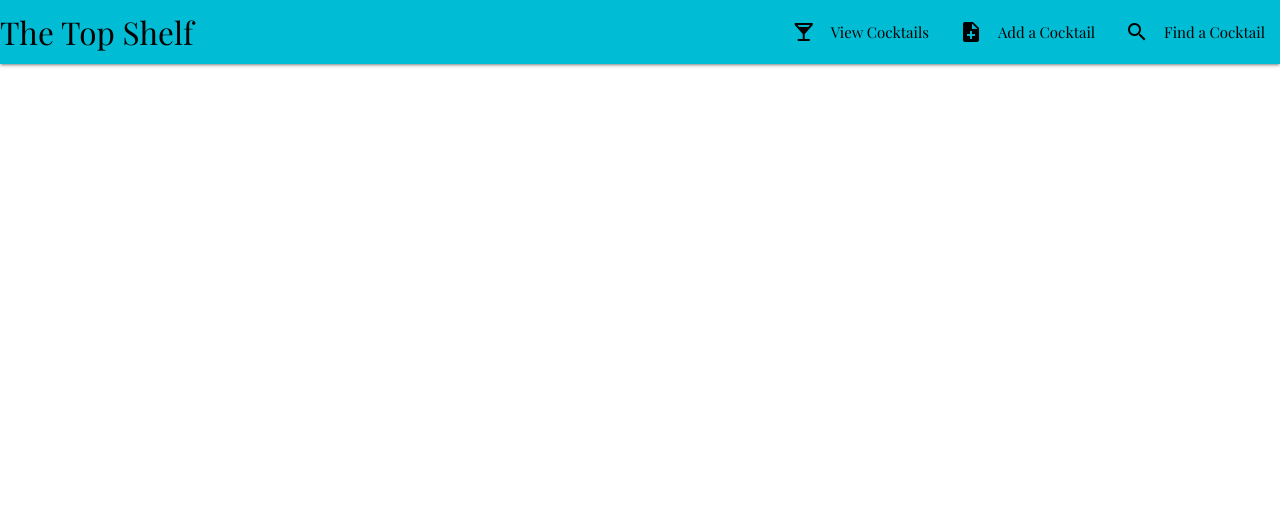
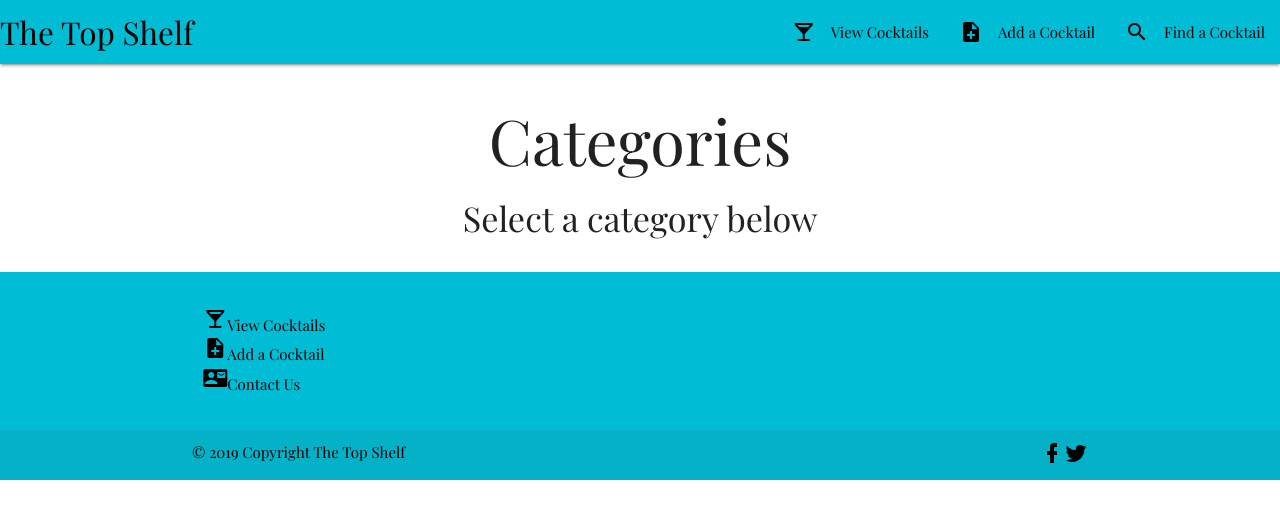
Before and after one commit to walshyc/the-top-shelf, a Flask app: page /categories in a window 1280 px wide. Shown: the top 519 px of the page. Run offline with Flask 2, Linux system fonts and the light colour scheme; data that the repository does not hold is empty; some libraries are stand-ins or nearby versions.

Commit message:
created categories and home page design

```diff
--- a/templates/base.html
+++ b/templates/base.html
@@ -36,12 +36,41 @@
         <li><a class="black-text" href="#"><i class="material-icons left">note_add</i>Add a Cocktail</a></li>
         <li><a class="black-text" href="#"><i class="material-icons left">search</i>Find a Cocktail</a></li>
     </ul>
+        {% block slider %}
+        {% endblock %}
     <div class="container">
         {% block content %}
-
-
         {% endblock %}
     </div>
+    <footer class="page-footer cyan">
+            <div class="container">
+              <div class="row">
+                <!-- <div class="col l6 s12">
+                  <h5 class="white-text">Footer Content</h5>
+                  <p class="grey-text text-lighten-4">You can use rows and columns here to organize your footer content.</p>
+                </div> -->
+                <div class="col l4 s12">
+                  <ul>
+                    <li><a class="black-text" href="/categories"><i class="material-icons">local_bar</i>View Cocktails</a></li>
+                    <li><a class="black-text" href="#!"><i class="material-icons">note_add</i>Add a Cocktail</a></li>
+                    <li><a class="black-text" href="#!"><i class="material-icons">contact_mail</i>Contact Us</a></li>
+                  </ul>
+                </div>
+              </div>
+            </div>
+            <div class="footer-copyright">
+              <div class="container black-text">
+              © 2019 Copyright The Top Shelf
+              <a class="black-text text-lighten-4 right" href="#!"><svg style="width:24px;height:24px;" viewBox="0 0 24 24">
+                    <path fill="#000000" d="M22.46,6C21.69,6.35 20.86,6.58 20,6.69C20.88,6.16 21.56,5.32 21.88,4.31C21.05,4.81 20.13,5.16 19.16,5.36C18.37,4.5 17.26,4 16,4C13.65,4 11.73,5.92 11.73,8.29C11.73,8.63 11.77,8.96 11.84,9.27C8.28,9.09 5.11,7.38 3,4.79C2.63,5.42 2.42,6.16 2.42,6.94C2.42,8.43 3.17,9.75 4.33,10.5C3.62,10.5 2.96,10.3 2.38,10C2.38,10 2.38,10 2.38,10.03C2.38,12.11 3.86,13.85 5.82,14.24C5.46,14.34 5.08,14.39 4.69,14.39C4.42,14.39 4.15,14.36 3.89,14.31C4.43,16 6,17.26 7.89,17.29C6.43,18.45 4.58,19.13 2.56,19.13C2.22,19.13 1.88,19.11 1.54,19.07C3.44,20.29 5.7,21 8.12,21C16,21 20.33,14.46 20.33,8.79C20.33,8.6 20.33,8.42 20.32,8.23C21.16,7.63 21.88,6.87 22.46,6Z" />
+                </svg></a>
+                <a class="black-text text-lighten-4 right" href="#!"><svg style="width:24px;height:24px" viewBox="0 0 24 24">
+                        <path fill="#000000" d="M17,2V2H17V6H15C14.31,6 14,6.81 14,7.5V10H14L17,10V14H14V22H10V14H7V10H10V6A4,4 0 0,1 14,2H17Z" />
+                    </svg></a>
+              </div>
+            </div>
+          </footer>
+
     <!-- jQuery  -->
     <script src="https://cdnjs.cloudflare.com/ajax/libs/jquery/3.4.1/jquery.min.js"></script>
     <!-- Compiled and minified JavaScript -->
@@ -51,7 +80,7 @@
             $('.sidenav').sidenav();
             $('.slider').slider({
                 full_width: true,
-                height: 600, // default - height : 400
+                height: 400, // default - height : 400
                 interval: 3000 // default - interval: 6000
             });
 
--- a/templates/categories.html
+++ b/templates/categories.html
@@ -1,8 +1,28 @@
 {% extends  'base.html' %}
 {% block content %}
-    {% for categories in categories %}
-        <h4>{{categories.category_name.upper()}}</h4><br>
-        <h5>{{categories._id}}</h5>
-        <br>
+<h1 class="center-align">Categories</h1>
+<h4 class="center-align">Select a category below</h4>
+<div class="row">
+        {% for categories in categories %}
+        <div class="col s12 m4">
+                <div class="card cyan">
+                    <div class="card-image waves-effect waves-block waves-light">
+                        <img class="activator" src="{{categories.category_image}}">
+                    </div>
+                    <div class="card-content">
+                        <span class="card-title activator black-text center-align">{{categories.category_name.upper()}}<i
+                                class="material-icons right">
+                                keyboard_arrow_up</i></span>
+
+                    </div>
+                    <div class="card-reveal">
+                        <span class="card-title grey-text text-darken-4">{{categories.category_name.capitalize()}} Cocktails<i
+                                class="material-icons right">close</i></span>
+                        <h6>{{categories.category_tagline.capitalize()}}</h6>
+                        <a class="black-text cyan waves-effect waves-light btn flow-text">View all {{categories.category_name.capitalize()}} cocktails</a>
+                    </div>
+                </div>
+            </div>
     {% endfor %}
+</div>
 {% endblock %}
```
Also changed, not shown: templates/index.html (+11 -7 lines), static/img/categories/beer.jpg (added), static/img/categories/champagne.jpg (added), static/img/categories/gin.jpg (added), static/img/categories/mocktails.jpg (added), static/img/categories/rum.jpg (added), static/img/categories/tequila.jpg (added), static/img/categories/vodka.jpg (added), static/img/categories/whiskey.jpg (added), static/img/categories/wine.jpg (added).
